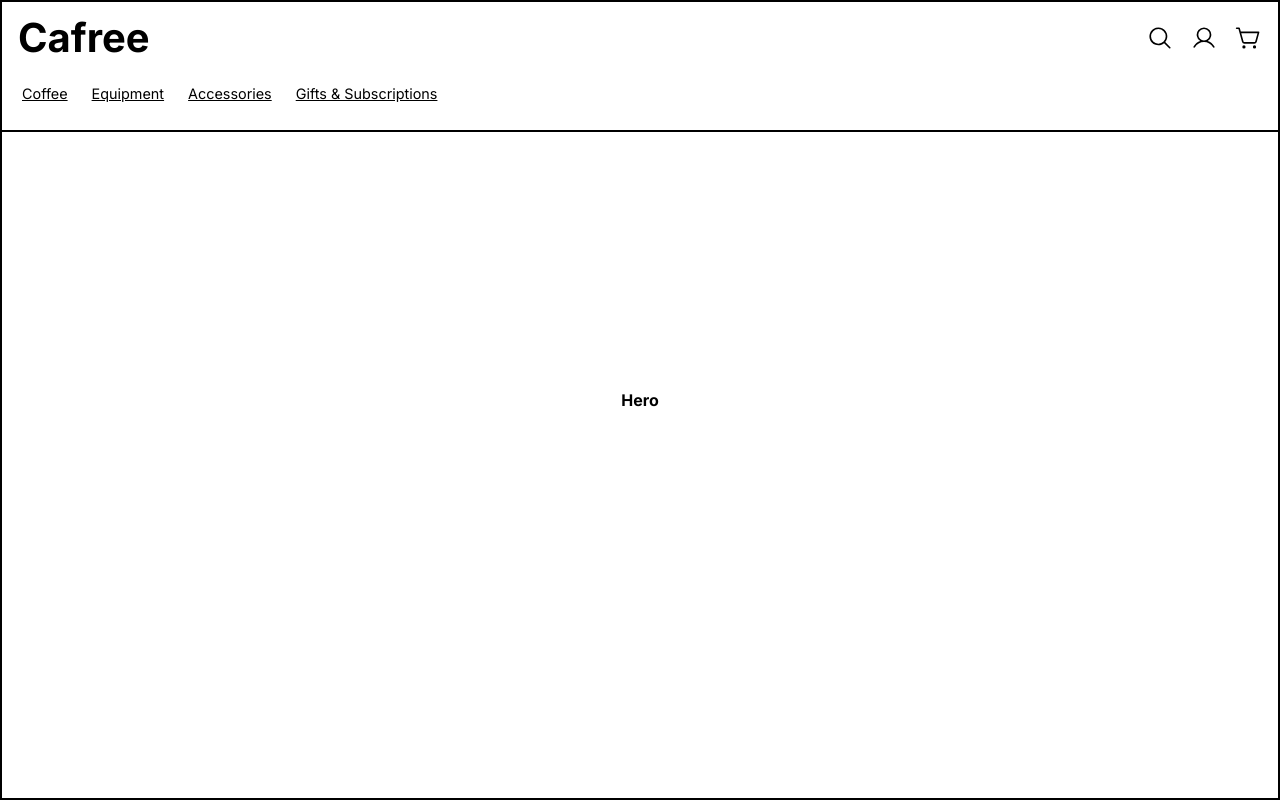
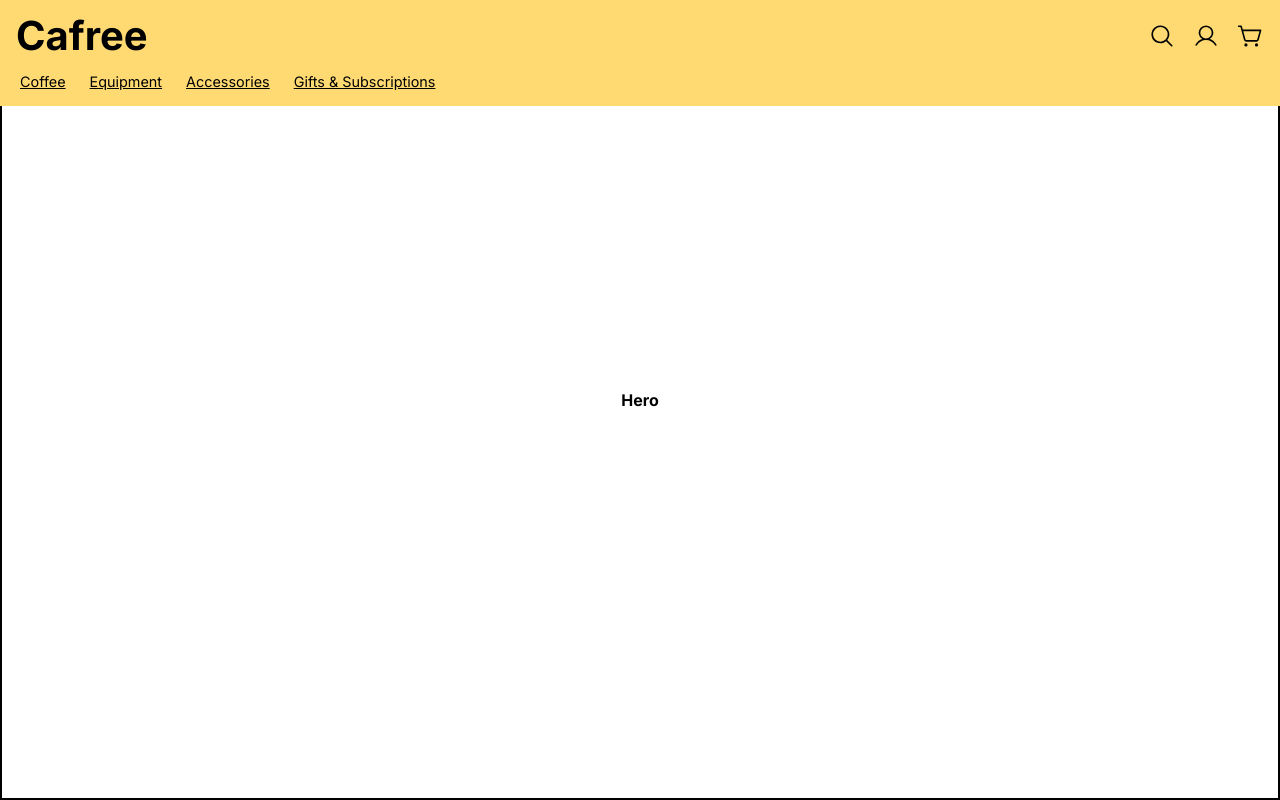
Before and after one commit to njcushing/online-shop, a React (Vite) app in the folder packages/frontend/: page / in a window 1280 px wide. Built offline with nearby package versions, Linux system fonts and the light colour scheme; a web font is replaced by a local one.

Commit message:
Adjust Header and Navigation styles

```diff
--- a/packages/frontend/src/features/Header/components/Navigation/index.module.css
+++ b/packages/frontend/src/features/Header/components/Navigation/index.module.css
@@ -4,7 +4,7 @@
     grid-template-columns: auto 1fr;
     justify-content: end;
     align-items: center;
-    gap: 16px;
+    gap: 6px 16px;
 
     width: 100%;
     height: min-content;
@@ -25,7 +25,6 @@
     gap: 16px;
 
     width: 100%;
-    height: 40px;
 
     @media (max-width: $mantine-breakpoint-lg) {
         grid-area: 1 / 3 / -1 / -1;
--- a/packages/frontend/src/features/Header/index.module.css
+++ b/packages/frontend/src/features/Header/index.module.css
@@ -2,9 +2,13 @@
     position: absolute;
     top: 0;
 
-    border: 2px solid black;
+    background-color: rgb(255, 218, 115);
 
     width: 100%;
     height: min-content;
-    padding: 16px;
+    padding: 16px 16px 4px;
+
+    @media (max-width: $mantine-breakpoint-lg) {
+        padding: 16px;
+    }
 }
```
